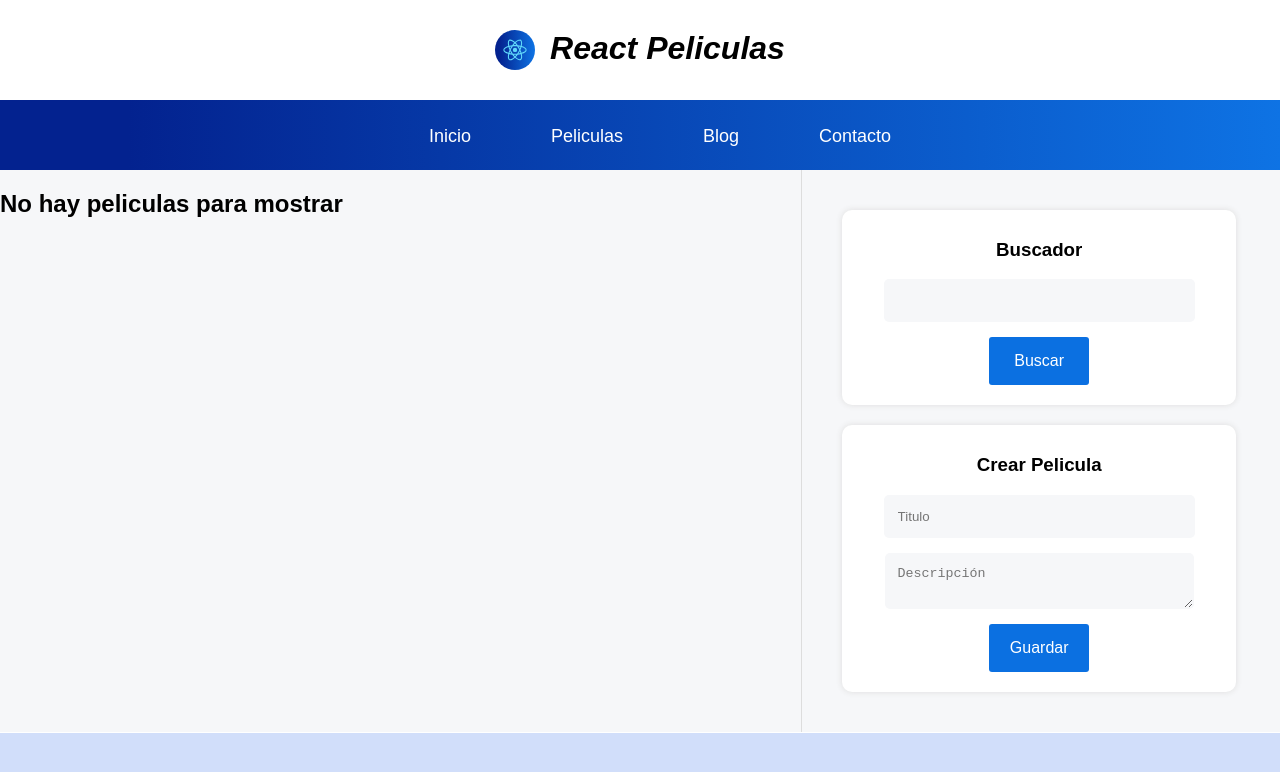
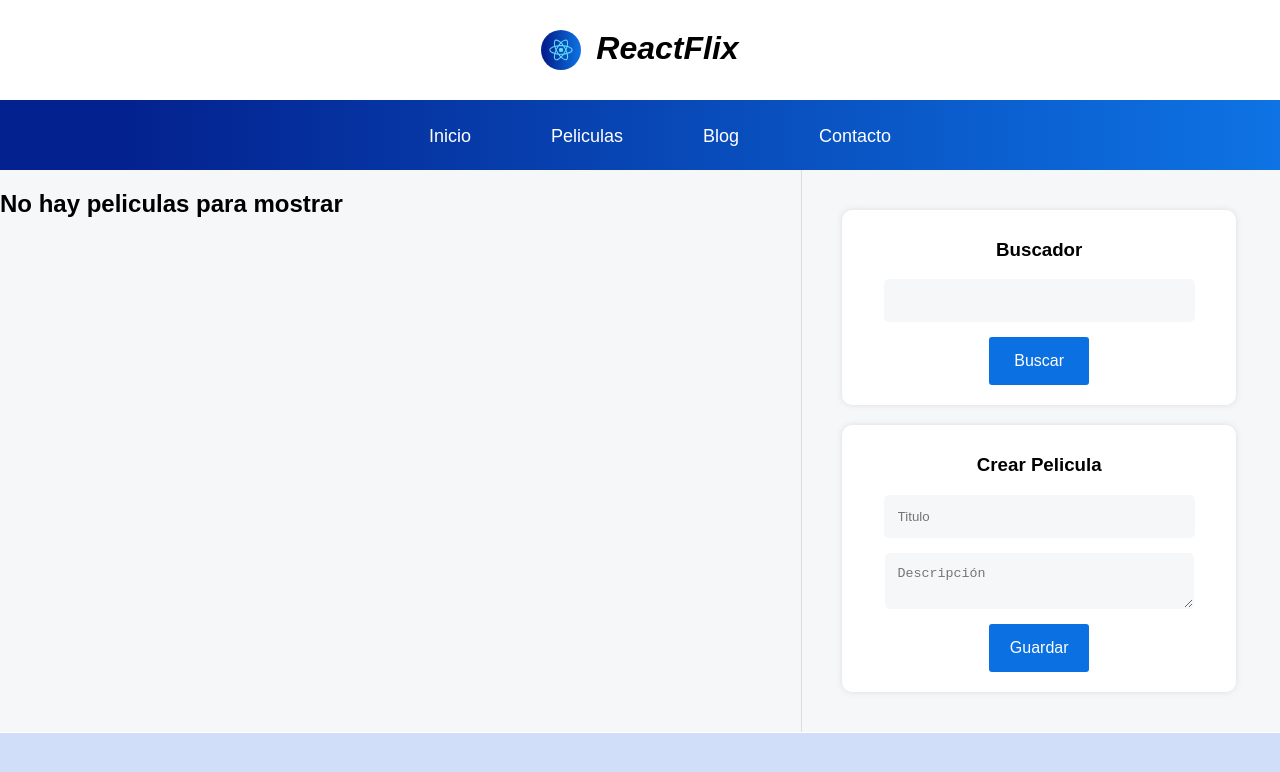
Before and after one commit to emanuelarias9/react-peliculas, a React (Create React App) app: page / in a window 1280 px wide. Shown: the top 772 px of the page. Built offline with nearby package versions, Linux system fonts and the light colour scheme.

Commit message:
ReactFlix

```diff
--- a/src/App.js
+++ b/src/App.js
@@ -11,7 +11,7 @@ function App() {
       {/*Cabecera*/}
       <header className="header">
         <img src={logo} className="logo" alt="logo" />
-        <h1>React Peliculas</h1>
+        <h1>ReactFlix</h1>
       </header>
 
       {/*Barra de navegación*/}
```
